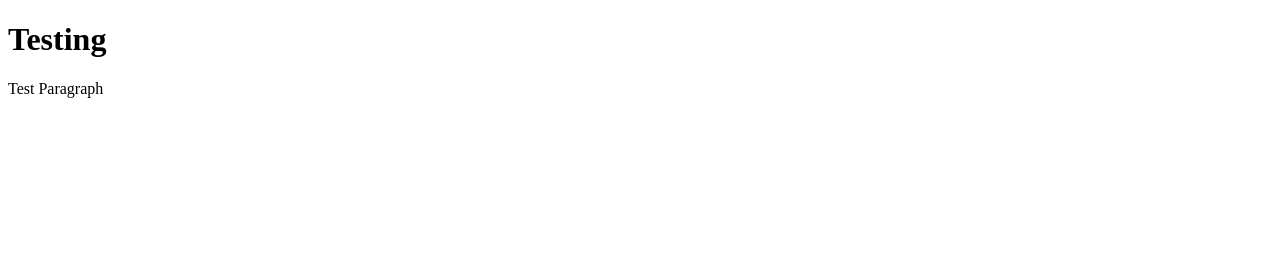
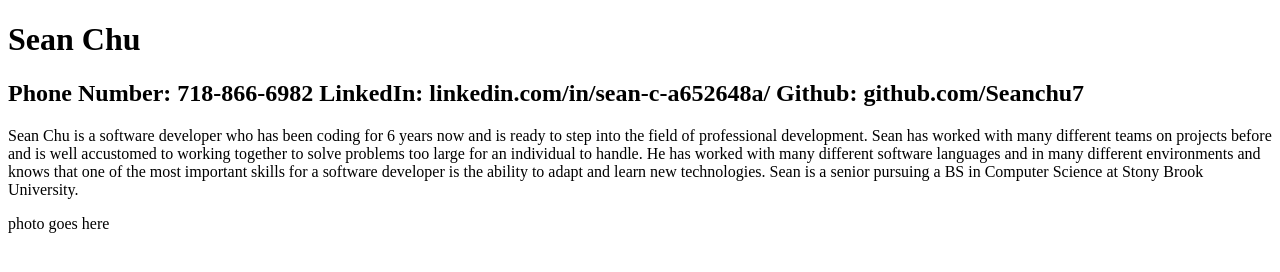
Before and after one commit to SeanChu7/SeanChu7.github.io, a plain HTML site: page index.html in a window 1280 px wide. Drawn offline with Linux system fonts and the light colour scheme.

Commit message:
Update index.html

```diff
--- a/index.html
+++ b/index.html
@@ -1,7 +1,17 @@
 <!DOCTYPE html>
 <html>
+<title>Sean Chu</title>
 <body>
-<h1>Testing</h1>
-<p>Test Paragraph</p>
+<h1>Sean Chu</h1>
+<h2>Phone Number: 718-866-6982  LinkedIn: linkedin.com/in/sean-c-a652648a/             Github: github.com/Seanchu7</h2>
+<p>Sean Chu is a software developer who has been coding for 6 years now and is ready to step into the field of professional development.
+
+    Sean has worked with many different teams on projects before and is well accustomed to working together to solve problems too large for an individual to handle.
+    He has worked with many different software languages and in many different environments and knows that one of the most important skills for a software developer is the ability to adapt and learn new technologies.
+
+    Sean is a senior pursuing  a BS in Computer Science at Stony Brook University.
+    </p>
+<picture>photo goes here</picture>
+
 </body>
 </html>
```
